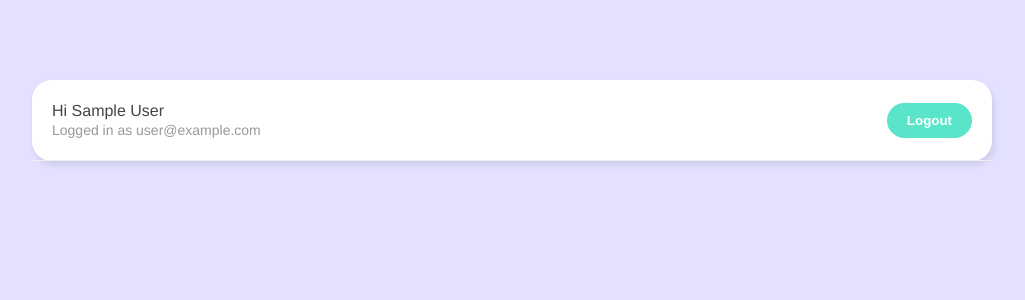
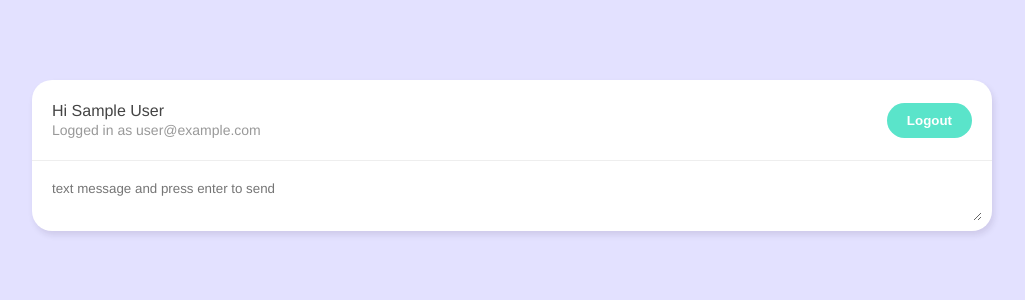
Before and after one commit to yeyintthu01/Live-Chat-App, a Vue app: page /chatroom in a window 1280 px wide. Shown: the top 300 px of the page, without its empty margins (128-1153 px from the left). Built offline with nearby package versions, Linux system fonts and the light colour scheme; no server answers; sample sign-in values are in the browser's storage.

Commit message:
create new chat form

```diff
--- /dev/null
+++ b/src/components/NewChatForm.vue
@@ -0,0 +1,45 @@
+<template>
+    <form>
+        <textarea v-model="message" @keypress.enter="handleSubmit"
+            placeholder="text message and press enter to send"></textarea>
+    </form>
+</template>
+
+<script>
+import { ref } from 'vue'
+import getUser from "../composables/getUser"
+import {timestamp} from "../firebase/config"
+export default {
+    setup(){
+        let message=ref("")
+        let {user}=getUser()
+        let handleSubmit=()=>{
+            let chat={
+                message:message.value,
+                name:user.value.displayName,
+                created_at:timestamp()
+            }
+            console.log(chat)
+            message.value=""
+        }
+        return {message,handleSubmit}
+    }
+}
+</script>
+
+<style>
+    form {
+        margin: 10px;
+      }
+      textarea {
+        width: 100%;
+        max-width: 100%;
+        margin-bottom: 6px;
+        padding: 10px;
+        box-sizing: border-box;
+        border: 0;
+        border-radius: 20px;
+        font-family: inherit;
+        outline: none;
+      }
+</style>
--- a/src/views/Chatroom.vue
+++ b/src/views/Chatroom.vue
@@ -1,6 +1,7 @@
 <template>
     <div class="container">
         <Navbar></Navbar>
+        <NewChatForm></NewChatForm>
     </div>
 </template>
 
@@ -8,9 +9,10 @@
 import { watch } from 'vue'
 import getUser from "../composables/getUser"
 import Navbar from '../components/Navbar'
+import NewChatForm from '../components/NewChatForm'
 import {useRouter} from "vue-router"
 export default {
-  components: { Navbar },
+  components: { Navbar, NewChatForm},
       setup(){
         let router=useRouter()
         let {user}=getUser()
```
